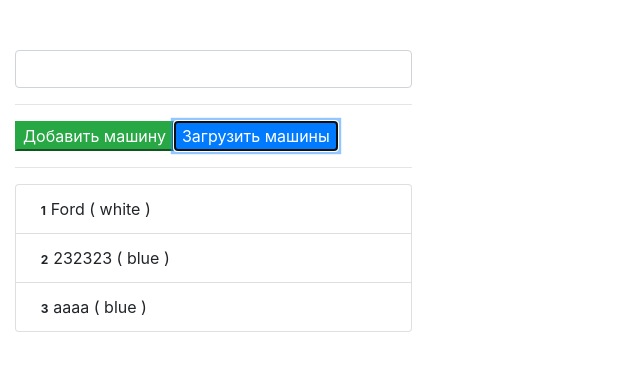
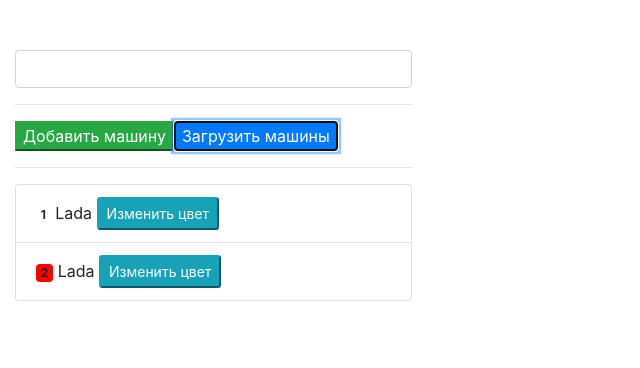
Before and after one commit to zamyslov/angular-cource, an Angular app: page / in a window 1280 px wide. Both pictures are taken after a click on the button "Загрузить машины". Shown: the top 368 px of the page, without its empty margins (0-640 px from the left). Built offline with nearby package versions, Linux system fonts and the light colour scheme; data requests are answered from the project's data file.

Commit message:
lesson 49

```diff
--- a/db.json
+++ b/db.json
@@ -1,19 +1,14 @@
 {
   "cars": [
     {
-      "name": "Ford",
+      "name": "Lada",
       "color": "white",
       "id": 1
     },
     {
-      "name": "232323",
-      "color": "blue",
+      "name": "Lada",
+      "color": "red",
       "id": 2
-    },
-    {
-      "name": "aaaa",
-      "color": "blue",
-      "id": 3
     }
   ]
 }
--- a/src/app/app.component.html
+++ b/src/app/app.component.html
@@ -6,7 +6,12 @@
   <hr>
   <ul class="list-group">
     <li class="list-group-item" *ngFor="let car of cars">
-      <span class="badge">{{car.id}}</span>{{car.name}} ( {{car.color}} )
+      <span class="badge"
+            [ngStyle]="{background: car.color}">
+        {{car.id}}
+      </span>
+      {{car.name}}
+      <button class="btn-sm btn-info" (click)="setNewColor(car)">Изменить цвет</button>
     </li>
   </ul>
 </div>
--- a/src/app/app.component.ts
+++ b/src/app/app.component.ts
@@ -14,6 +14,7 @@ interface Cars {
 export class AppComponent {
 
   cars: Cars[] = [];
+  colors = ['white', 'red', 'blue', 'pink'];
   carName = '';
 
   constructor(private carService: CarsService) {
@@ -27,9 +28,19 @@ export class AppComponent {
 
   addCar() {
     this.carService.addCar(this.carName).subscribe((json: Cars) => {
-      console.log(json);
       this.cars.push(json);
     });
     this.carName = '';
   }
+
+  getRandColor() {
+    const color = Math.round(Math.random() * (this.colors.length - 1));
+    return this.colors[color];
+  }
+
+  setNewColor(car: Cars) {
+    this.carService.changeColor(car, this.getRandColor()).subscribe(data => {
+      console.log(data);
+    });
+  }
 }
--- a/src/app/cars.service.ts
+++ b/src/app/cars.service.ts
@@ -17,4 +17,9 @@ export class CarsService {
     };
     return this.http.post('http://localhost:3000/cars', data);
   }
+
+  changeColor(car: any, color: string) {
+    car.color = color;
+    return this.http.put(`http://localhost:3000/cars/${car.id}`, car);
+  }
 }
```
